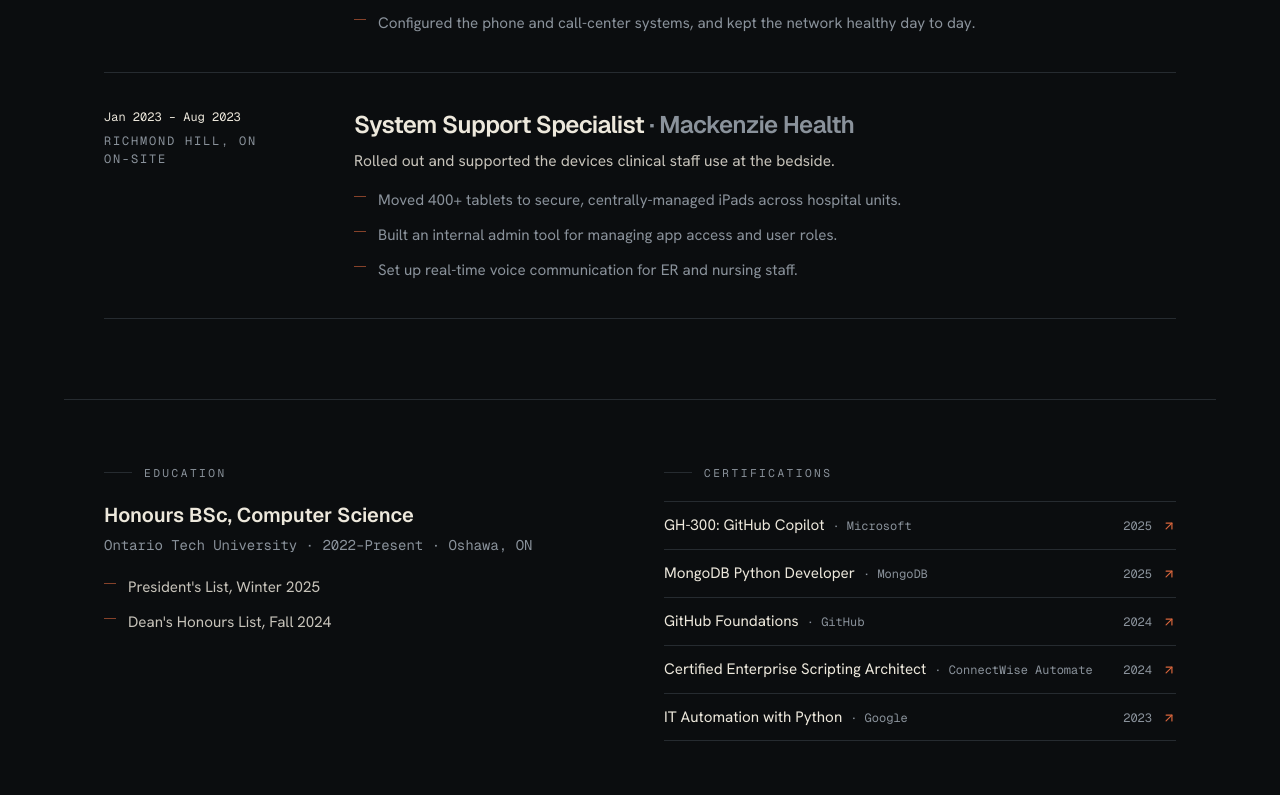
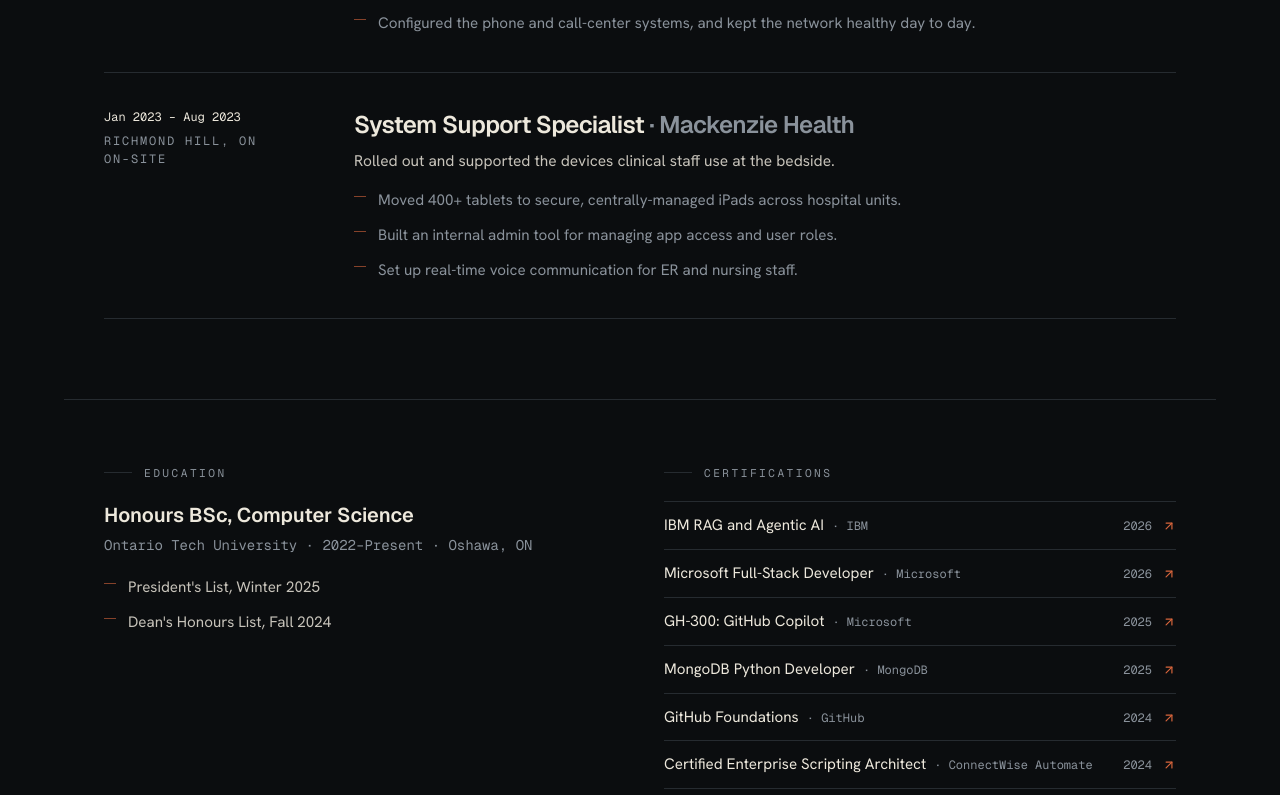
Before and after one commit to sunnypatell/Portfolio, a Next.js app: page /work in a window 1280 px wide. Shown: the part 825-1620 px from the top of the page. Built offline with nearby package versions, Linux system fonts and the light colour scheme.

Commit message:
feat(content): add the ibm rag and microsoft full-stack certifications
- both were missing from the migrated cert list

```diff
--- a/src/content/site.ts
+++ b/src/content/site.ts
@@ -413,6 +413,18 @@ export type Certification = {
 
 export const certifications: Certification[] = [
   {
+    name: "IBM RAG and Agentic AI",
+    issuer: "IBM",
+    date: "2026",
+    url: "https://coursera.org/verify/professional-cert/S9ENFFEVMD37",
+  },
+  {
+    name: "Microsoft Full-Stack Developer",
+    issuer: "Microsoft",
+    date: "2026",
+    url: "https://coursera.org/verify/professional-cert/MSK7DL3J65TJ",
+  },
+  {
     name: "GH-300: GitHub Copilot",
     issuer: "Microsoft",
     date: "2025",
```
